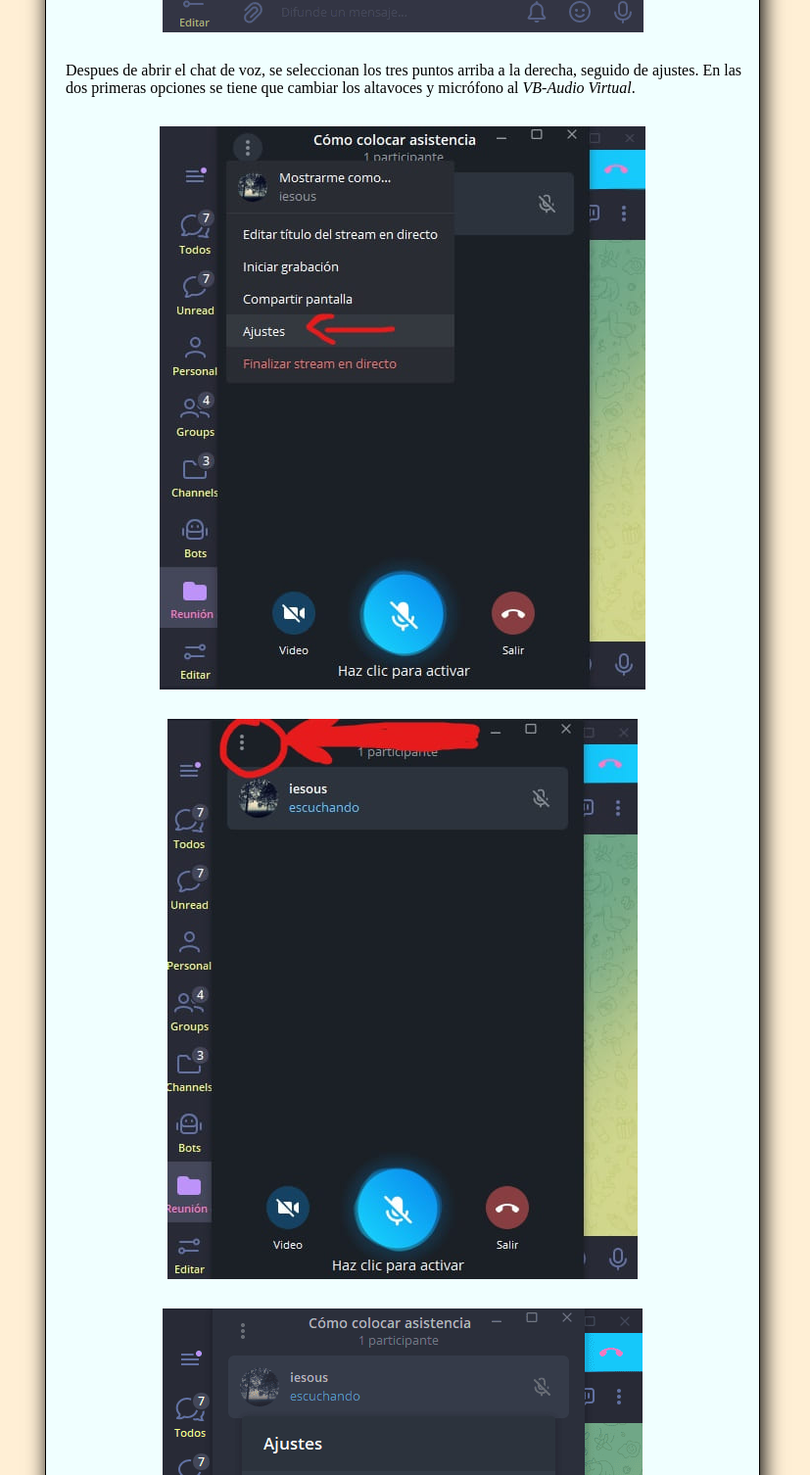
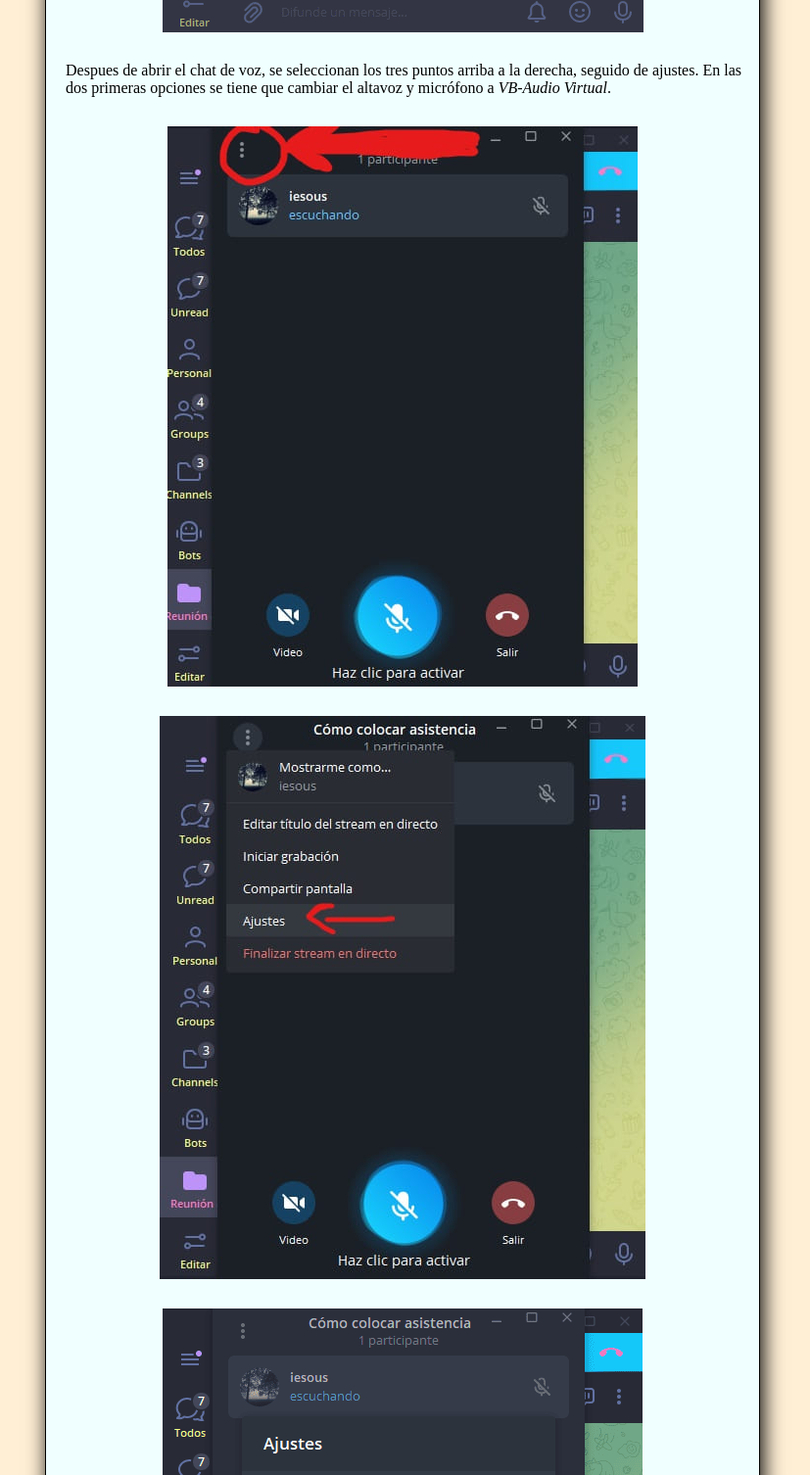
Before and after one commit to iesous99/iesous99, a plain HTML site: page index.html in a window 1280 px wide. Shown: the part 2820-4326 px from the top of the page at 98% size, without its empty margins (229-1056 px from the left). Drawn offline with Linux system fonts and the light colour scheme.

Commit message:
corrigiendo pequeños detalles

```diff
--- a/index.html
+++ b/index.html
@@ -47,12 +47,12 @@
         <div class="imagenes">
           <img src="./Zoom-Telegram/Imagen4low.png" alt="Imagen 2 de como abrir un chat de voz en telegram">
         </div>
-        <p>Despues de abrir el chat de voz, se seleccionan los tres puntos arriba a la derecha, seguido de ajustes. En las dos primeras opciones se tiene que cambiar los altavoces y micrófono al <i>VB-Audio Virtual</i>.</p>
+        <p>Despues de abrir el chat de voz, se seleccionan los tres puntos arriba a la derecha, seguido de ajustes. En las dos primeras opciones se tiene que cambiar el altavoz y micrófono a <i>VB-Audio Virtual</i>.</p>
         <div class="imagenes">
-          <img src="./Zoom-Telegram/Imagen6low.jpg" alt="Imagen 2 de cómo cambiar la entrada y salida de sonido de telegram">
+          <img src="./Zoom-Telegram/Imagen5low.jpg" alt="Imagen 2 de cómo cambiar la entrada y salida de sonido de telegram">
         </div>
         <div class="imagenes">
-          <img src="./Zoom-Telegram/Imagen5low.jpg" alt="Imagen de cómo cambiar la entrada y salida de sonido en telegram">
+          <img src="./Zoom-Telegram/Imagen6low.jpg" alt="Imagen de cómo cambiar la entrada y salida de sonido en telegram">
         </div>
         <div class="imagenes">
           <img src="./Zoom-Telegram/Imagen7low.png" alt="Imagen 3 de cómo cambiar la entrada y salida de sonido de telegram">
```
